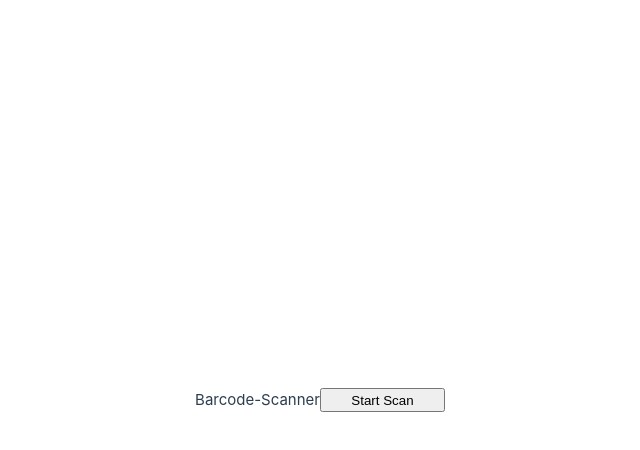
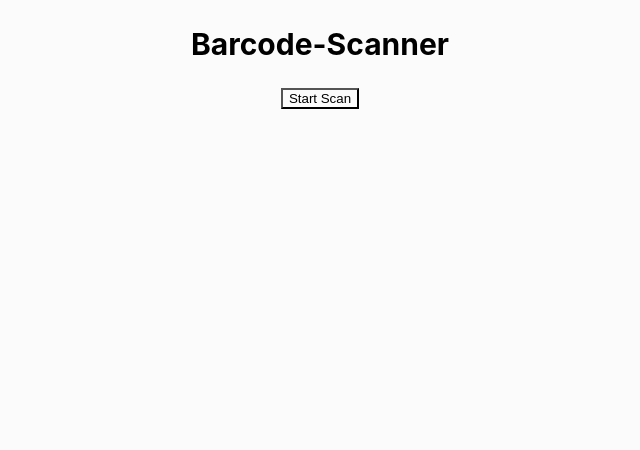
Before and after one commit to XIMajesty/barcodescanner, a Vue app: page / in a window 1280 px wide. Shown: the top 450 px of the page, without its empty margins (320-960 px from the left). Built offline with nearby package versions, Linux system fonts and the light colour scheme; the HTML template or start-up script is replaced by a standard one.

Commit message:
kleine Style änderung nur um wieder rein zu kommen

```diff
--- a/src/App.vue
+++ b/src/App.vue
@@ -1,14 +1,19 @@
 <template>
-  <header>Barcode-Scanner</header>
-  <button @click="toggleKamera">Start Scan</button>
-  <p v-if="successTest">  Gescannt</p>
-  <StreamBarcodeReader
-    @decode="onDecode"
-    @loaded="onLoaded"
-    v-if="successTest"
-  ></StreamBarcodeReader>
-  <p>{{ decodedText }}</p>
-  <img src="https://img.offers-cdn.net/assets/uploads/offers/de/20595789/limetto-cola-mix-o-cola-mix-zero-20-500-ml-large.jpeg" alt="Cola-Mix Limonade" v-if="decodedText == 42261322">
+  <header>
+    <h1 class="center">Barcode-Scanner</h1>
+  </header>
+  <body id="body">
+    <section id="firstSection">
+      <button @click="toggleKamera" class="center">Start Scan</button>
+    <p v-if="successTest" class="center">Gescannt</p>
+    <StreamBarcodeReader @decode="onDecode" @loaded="onLoaded" v-if="successTest"></StreamBarcodeReader>
+    <p class="center">{{ decodedText }}</p>
+    <img src="https://img.offers-cdn.net/assets/uploads/offers/de/20595789/limetto-cola-mix-o-cola-mix-zero-20-500-ml-large.jpeg" alt="Cola-Mix Limonade" v-if="decodedText == 42261322">
+    </section>
+    <section id="secondSection">
+
+    </section>
+  </body>
 </template>
 
 <script>
@@ -28,7 +33,6 @@ export default {
       console.log(`Decode text from QR code is ${text}`)
       this.decodedText = text
       this.successTest = !this.successTest;
-
     },
     onLoaded() {
       console.log(`Ready to start scanning barcodes`)
@@ -39,3 +43,19 @@ export default {
   }
 };
 </script>
+
+<style>
+  #body{
+    display: grid;
+    grid-template-columns: 1fr;
+    grid-template-rows: 80%;
+  }
+
+  .center{
+    display:flex;
+    justify-content: center;
+    align-items: center;
+    margin-left: auto;
+    margin-right: auto;
+  }
+</style>
--- a/src/assets/base.css
+++ b/src/assets/base.css
@@ -36,35 +36,11 @@
   --section-gap: 160px;
 }
 
-@media (prefers-color-scheme: dark) {
-  :root {
-    --color-background: var(--vt-c-black);
-    --color-background-soft: var(--vt-c-black-soft);
-    --color-background-mute: var(--vt-c-black-mute);
-
-    --color-border: var(--vt-c-divider-dark-2);
-    --color-border-hover: var(--vt-c-divider-dark-1);
-
-    --color-heading: var(--vt-c-text-dark-1);
-    --color-text: var(--vt-c-text-dark-2);
-  }
-}
-
-*,
-*::before,
-*::after {
-  box-sizing: border-box;
-  margin: 0;
-  font-weight: normal;
+*{
+  background-color: rgb(251, 251, 251);
 }
 
 body {
-  min-height: 100vh;
-  color: var(--color-text);
-  background: var(--color-background);
-  transition:
-    color 0.5s,
-    background-color 0.5s;
   line-height: 1.6;
   font-family:
     Inter,
@@ -80,7 +56,4 @@ body {
     'Helvetica Neue',
     sans-serif;
   font-size: 15px;
-  text-rendering: optimizeLegibility;
-  -webkit-font-smoothing: antialiased;
-  -moz-osx-font-smoothing: grayscale;
 }
--- a/src/assets/main.css
+++ b/src/assets/main.css
@@ -1,35 +1 @@
 @import './base.css';
-
-#app {
-  max-width: 1280px;
-  margin: 0 auto;
-  padding: 2rem;
-
-  font-weight: normal;
-}
-
-a,
-.green {
-  text-decoration: none;
-  color: hsla(160, 100%, 37%, 1);
-  transition: 0.4s;
-}
-
-@media (hover: hover) {
-  a:hover {
-    background-color: hsla(160, 100%, 37%, 0.2);
-  }
-}
-
-@media (min-width: 1024px) {
-  body {
-    display: flex;
-    place-items: center;
-  }
-
-  #app {
-    display: grid;
-    grid-template-columns: 1fr 1fr;
-    padding: 0 2rem;
-  }
-}
```
